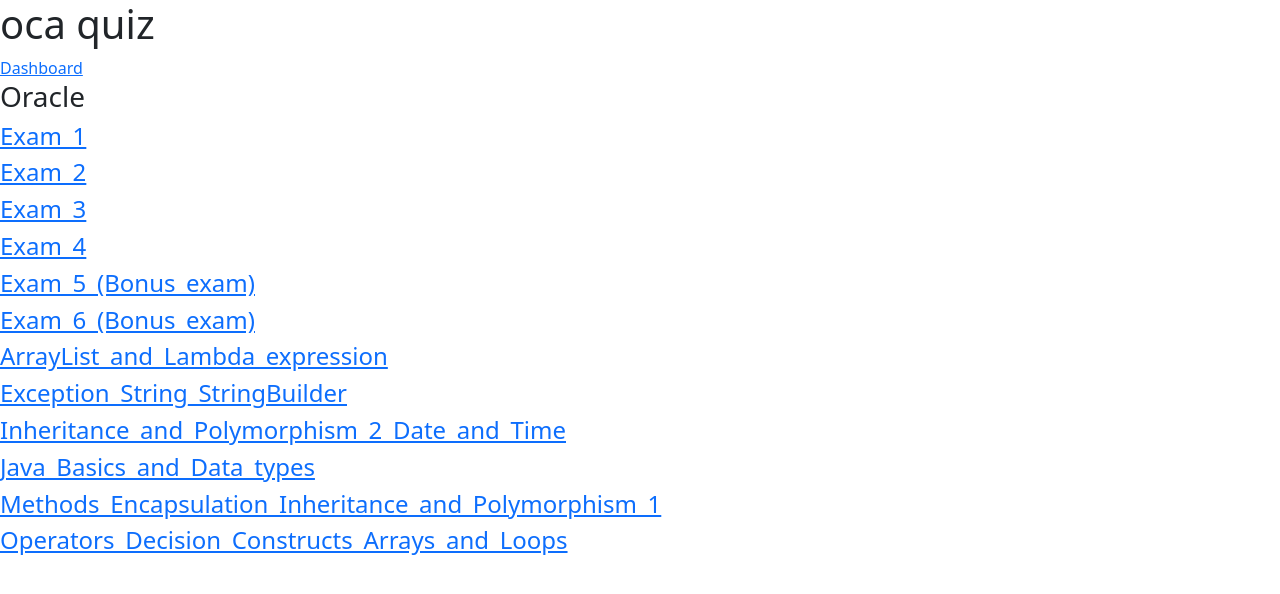
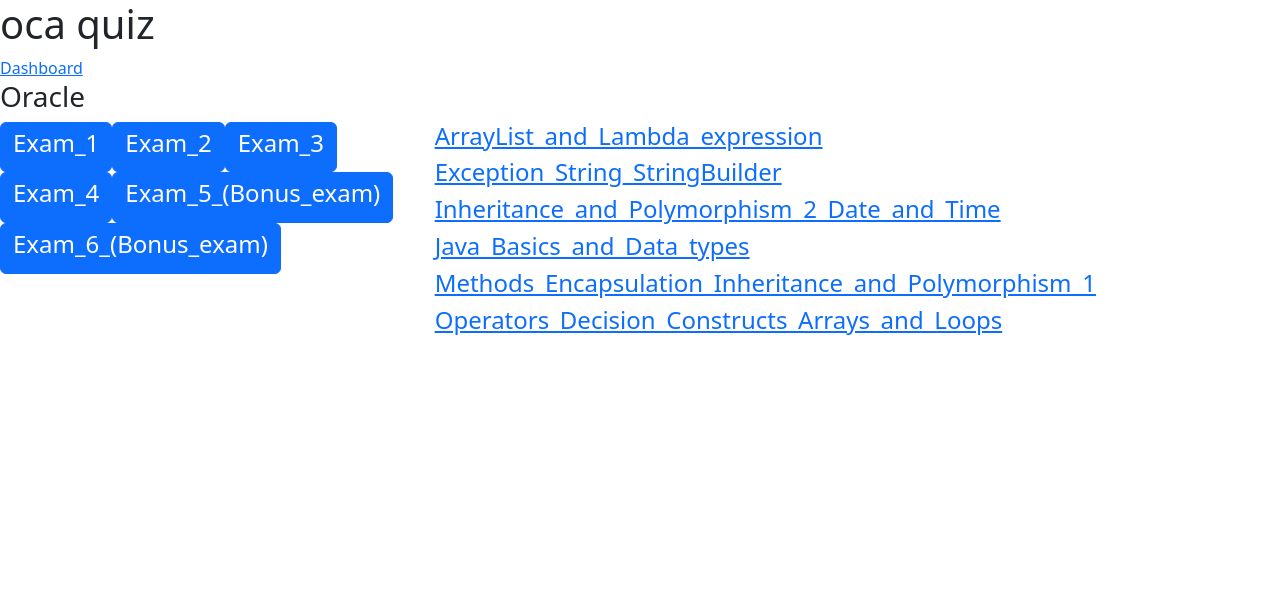
Before and after one commit to WalterClementsJr/oca-study, an Angular app: page /dashboard in a window 1280 px wide. Shown: the top 594 px of the page. Built offline with nearby package versions, Linux system fonts and the light colour scheme.

Commit message:
filter content

```diff
--- a/src/app/app.module.ts
+++ b/src/app/app.module.ts
@@ -1,21 +1,20 @@
 import {NgModule} from '@angular/core';
 import {BrowserModule} from '@angular/platform-browser';
 import {HttpClientModule} from "@angular/common/http";
-import { NgbModule } from '@ng-bootstrap/ng-bootstrap';
-import {Location} from '@angular/common';
-// app components
 import {AppRoutingModule} from "./app-routing.module";
 import {AppComponent} from './app.component';
 import {DashboardComponent} from './component/dashboard/dashboard.component';
 import {QuizComponent} from './component/quiz/quiz.component';
 import {TrainingContentService} from "./service/TrainingContentService";
 import {QuestionService} from "./service/QuestionService";
+import {GenericFilterPipe} from './pipe/generic-filter.pipe';
 
 @NgModule({
   declarations: [
     AppComponent,
     DashboardComponent,
     QuizComponent,
+    GenericFilterPipe,
   ],
   imports: [
     BrowserModule,
--- a/src/app/component/dashboard/dashboard.component.html
+++ b/src/app/component/dashboard/dashboard.component.html
@@ -1,8 +1,19 @@
 <h3>Oracle</h3>
-<div class="grid grid-pad">
-  <a *ngFor="let content of trainingContents" [routerLink]="['/content', content.name]" class="col-1-4">
-    <div class="module hero">
-      <h4>{{content.name}}</h4>
-    </div>
-  </a>
+<div class="row">
+  <div class="col-4">
+    <a [ngClass]="'btn btn-primary'" *ngFor="let content of trainingContents | genericFilter: filterTrainingContentExam"
+       [routerLink]="['/content', content.name]" class="col-1-4">
+      <div class="">
+        <h4>{{content.name}}</h4>
+      </div>
+    </a>
+  </div>
+  <div class="col-4">
+    <a *ngFor="let content of trainingContents | genericFilter: filterTrainingContentLesson"
+       [routerLink]="['/content', content.name]" class="col-1-4">
+      <div class="">
+        <h4>{{content.name}}</h4>
+      </div>
+    </a>
+  </div>
 </div>
--- a/src/app/component/dashboard/dashboard.component.ts
+++ b/src/app/component/dashboard/dashboard.component.ts
@@ -16,4 +16,14 @@
   ngOnInit(): void {
     this.trainingContents = this.trainingContentService.getAllTrainingContents();
   }
+
+  filterTrainingContentExam(content: TrainingContent) {
+    console.log(content);
+    return content.type === "exams";
+  }
+
+  filterTrainingContentLesson(content: TrainingContent) {
+    console.log(content);
+    return content.type === "lessons";
+  }
 }
--- /dev/null
+++ b/src/app/pipe/generic-filter.pipe.ts
@@ -0,0 +1,16 @@
+import {Pipe, PipeTransform} from '@angular/core';
+
+@Pipe({
+  name: 'genericFilter',
+  pure: false,
+})
+export class GenericFilterPipe implements PipeTransform {
+
+  transform(items: any[], callback: (item: any) => boolean): any {
+    if (!items || !callback) {
+      return items;
+    }
+    return items.filter(item => callback(item));
+  }
+
+}
--- a/src/app/service/TrainingContentService.ts
+++ b/src/app/service/TrainingContentService.ts
@@ -18,19 +18,19 @@
           .get(`assets/${fileData.type}/${fileData.name}.json`, {responseType: 'json'})
           .subscribe((data: any) => {
             // training content metadata
-            let content = new TrainingContent(fileData.name, data.type);
+            let content = new TrainingContent(fileData.name, fileData.type);
 
             // training content questions
             data.forEach((item: any) => {
               let quest = new Question();
               quest.id = item.id;
-              quest.type = item.type.toUpperCase().includes("multiple") ? QuestionType.MULTIPLE_CHOICE : QuestionType.SINGLE_CHOICE
+              quest.type = item.type.toLowerCase().includes("multiple") ? QuestionType.MULTIPLE_CHOICE : QuestionType.SINGLE_CHOICE
               quest.question = item.question;
               quest.answer = item.answer;
               quest.answers = {};
 
               for (let key of Object.keys(item.answers)) {
-                quest.answers[key] = item[key];
+                quest.answers[key] = item.answers[key];
               }
               content.questions.push(quest);
             });
```
Also changed, not shown: src/assets/trainingContent.json (+50 -1 lines), 1 other file (tests, documents, lock files or other folders).
